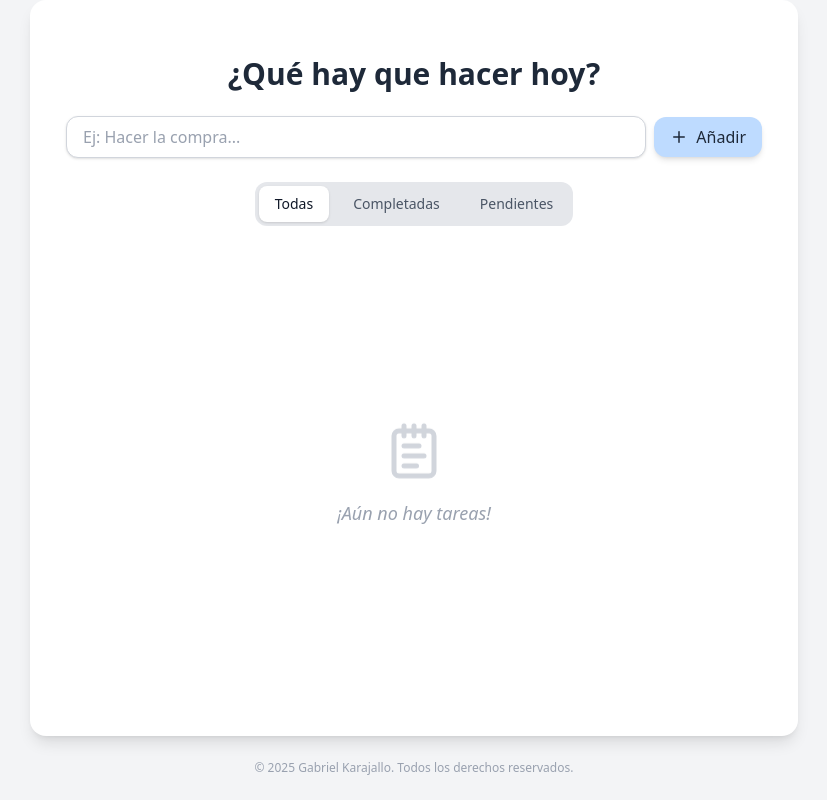
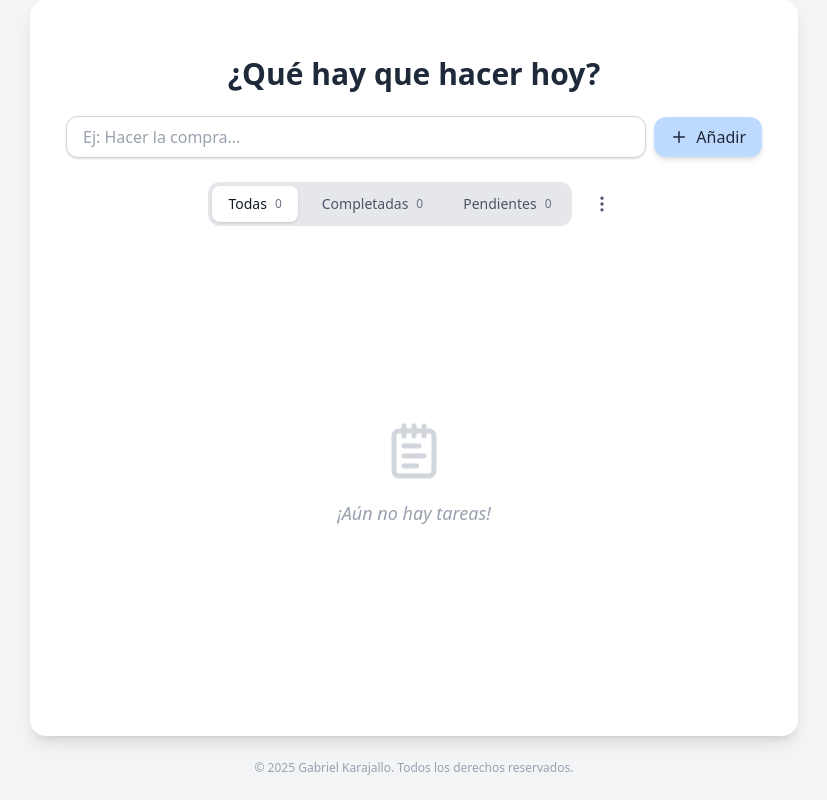
Before and after one commit to Gabriel-Karajallo/To-Do-App, a React (Vite) app: page / in a window 1280 px wide. Shown: the whole page, without its empty margins (226-1053 px from the left). Built offline with nearby package versions, Linux system fonts and the light colour scheme.

Commit message:
Se mejoran funcionalidades.

```diff
--- a/src/App.tsx
+++ b/src/App.tsx
@@ -1,52 +1,58 @@
-import { useState, useEffect } from "react"
-import TodoForm from "./Components/TodoForm"
-import TodoList from "./Components/TodoList"
-import type { Todo } from "./Types/todo"
-import "./Styles/index.css"
-import "./Styles/app.css"
-import FilterSegment from "./Components/FilterSegment";
-
+import { useState, useEffect } from "react";
+import TodoForm from "./Components/TodoForm";
+import TodoList from "./Components/TodoList";
+import type { Todo } from "./Types/todo";
+import "./Styles/index.css";
+import "./Styles/app.css";
+import FilterBar from "./Components/FilterBar";
 
 export default function App() {
   const [todos, setTodos] = useState<Todo[]>(() => {
-    const savedTodos = localStorage.getItem("todos")
-    return savedTodos ? JSON.parse(savedTodos) : []
-  })
-  const [filter, setFilter] = useState<Filter>("all")
+    const savedTodos = localStorage.getItem("todos");
+    return savedTodos ? JSON.parse(savedTodos) : [];
+  });
+  const [filter, setFilter] = useState<Filter>("all");
 
   const addTodo = (text: string) => {
     const newTodo: Todo = {
       id: Date.now(),
       text,
       completed: false,
-    }
-    setTodos([...todos, newTodo])
-  }
+    };
+    setTodos([...todos, newTodo]);
+  };
 
   const toggleTodo = (id: number) => {
     setTodos(
       todos.map((todo) =>
         todo.id === id ? { ...todo, completed: !todo.completed } : todo
       )
-    )
-  }
+    );
+  };
 
   const deleteTodo = (id: number) => {
-    setTodos(todos.filter((todo) => todo.id !== id))
-  }
+    setTodos(todos.filter((todo) => todo.id !== id));
+  };
 
-  type Filter = "all" | "completed" | "pending"
+  type Filter = "all" | "completed" | "pending";
 
   const filteredTodos = todos.filter((todo) => {
-    if (filter === "all") return true
-    if (filter === "completed") return todo.completed
-    if (filter === "pending") return !todo.completed
-    return true
-  })
+    if (filter === "all") return true;
+    if (filter === "completed") return todo.completed;
+    if (filter === "pending") return !todo.completed;
+    return true;
+  });
+
+  const handleClearCompleted = () => {
+  setTodos((prevTodos) => prevTodos.filter((todo) => !todo.completed));
+};
+  const handleClearAll = () => {
+    setTodos([]);
+  };
 
   useEffect(() => {
-    localStorage.setItem("todos", JSON.stringify(todos))
-  }, [todos])
+    localStorage.setItem("todos", JSON.stringify(todos));
+  }, [todos]);
 
   return (
     <div className="min-h-screen bg-gray-100 dark:bg-neutral-900 flex flex-col items-center justify-center px-4">
@@ -59,7 +65,15 @@ export default function App() {
         <TodoForm onAddTodo={addTodo} />
 
         {/* Filtros */}
-        <FilterSegment filter={filter} setFilter={setFilter} />
+        <FilterBar
+          filter={filter}
+          setFilter={setFilter}
+          onClearCompleted={handleClearCompleted}
+          onClearAll={handleClearAll}
+          total={todos.length}
+          completed={todos.filter(t => t.completed).length}
+          pending={todos.filter(t => !t.completed).length}
+        />
 
         {/* Lista */}
         <TodoList
@@ -74,5 +88,5 @@ export default function App() {
         © 2025 Gabriel Karajallo. Todos los derechos reservados.
       </footer>
     </div>
-  )
+  );
 }
--- /dev/null
+++ b/src/Components/FilterBar.tsx
@@ -0,0 +1,89 @@
+import { MoreVertical, Trash2, BadgeCheck } from "lucide-react";
+import { useState, useRef, useEffect } from "react";
+
+interface FilterBarProps {
+  filter: "all" | "completed" | "pending";
+  setFilter: (f: "all" | "completed" | "pending") => void;
+  onClearCompleted: () => void;
+  onClearAll: () => void;
+  total: number;
+  completed: number;
+  pending: number;
+}
+
+export default function FilterBar({ filter, setFilter, onClearCompleted, onClearAll, total, completed, pending }: FilterBarProps) {
+  const segments = [
+    { label: "Todas", value: "all", count: total },
+    { label: "Completadas", value: "completed", count: completed },
+    { label: "Pendientes", value: "pending", count: pending },
+  ];
+
+  const [menuOpen, setMenuOpen] = useState(false);
+  const menuRef = useRef<HTMLDivElement>(null);
+
+  // Cerrar el menú al hacer click fuera
+  useEffect(() => {
+    function handleClickOutside(event: MouseEvent) {
+      if (menuRef.current && !menuRef.current.contains(event.target as Node)) {
+        setMenuOpen(false);
+      }
+    }
+    document.addEventListener("mousedown", handleClickOutside);
+    return () => document.removeEventListener("mousedown", handleClickOutside);
+  }, []);
+
+  return (
+    <div className="flex items-center justify-center gap-3">
+      {/* Segmentos de filtros */}
+      <div className="flex gap-x-2 bg-gray-200 dark:bg-neutral-700 rounded-xl p-1 w-max">
+        {segments.map((seg) => (
+  <button
+    key={seg.value}
+    onClick={() => setFilter(seg.value as typeof filter)}
+    className={`px-4 py-2 rounded-lg text-sm font-medium transition-colors duration-300
+      ${filter === seg.value
+        ? "bg-white dark:bg-gray-600 text-gray-900 dark:text-white shadow"
+        : "text-gray-600 dark:text-gray-300 hover:bg-gray-100 dark:hover:bg-neutral-600"
+      } flex items-center gap-2`}
+  >
+    <span>{seg.label}</span>
+    <span className="text-gray-500 dark:text-gray-400 text-xs">{seg.count}</span>
+  </button>
+))}
+      </div>
+
+      {/* Botón de menú */}
+      <div className="relative" ref={menuRef}>
+        <button
+          onClick={() => setMenuOpen((prev) => !prev)}
+          className="p-2 rounded-md hover:bg-gray-100 dark:hover:bg-neutral-700 transition"
+        >
+          <MoreVertical size={20} className="text-gray-600 dark:text-gray-300" />
+        </button>
+
+        {menuOpen && (
+          <div className="absolute right-0 mt-2 w-48 bg-white dark:bg-neutral-800 shadow-lg rounded-md overflow-hidden border border-gray-200 dark:border-neutral-700 z-10">
+            <button
+              onClick={() => {
+                onClearCompleted();
+                setMenuOpen(false);
+              }}
+              className="w-full flex items-center gap-2 px-4 py-2 text-sm text-gray-700 dark:text-gray-200 hover:bg-gray-100 dark:hover:bg-neutral-700 transition"
+            >
+              <BadgeCheck size={16} /> Eliminar completadas
+            </button>
+            <button
+              onClick={() => {
+                onClearAll();
+                setMenuOpen(false);
+              }}
+              className="w-full flex items-center gap-2 px-4 py-2 text-sm text-gray-700 dark:text-gray-200 hover:bg-gray-100 dark:hover:bg-neutral-700 transition"
+            >
+              <Trash2 size={16} /> Vaciar todas
+            </button>
+          </div>
+        )}
+      </div>
+    </div>
+  );
+}
--- a/src/Components/FilterSegment.tsx
+++ b/src/Components/FilterSegment.tsx
@@ -1,35 +1,43 @@
-import type { Dispatch, SetStateAction } from "react";
+// import type { Dispatch, SetStateAction } from "react";
 
+// type Filter = "all" | "completed" | "pending";
 
-type Filter = "all" | "completed" | "pending";
+// interface FilterSegmentProps {
+//   filter: Filter;
+//   setFilter: Dispatch<SetStateAction<Filter>>;
+//   total: number;
+//   completed: number;
+//   pending: number;
+// }
 
-interface FilterSegmentProps {
-  filter: Filter;
-  setFilter: Dispatch<SetStateAction<Filter>>;
-}
+// export default function FilterSegment({
+//   filter,
+//   setFilter,
+//   total,
+//   completed,
+//   pending,
+// }: FilterSegmentProps) {
+//   const segments: { label: string; value: Filter; count: number }[] = [
+//     { label: "Todas", value: "all", count: total },
+//     { label: "Completadas", value: "completed", count: completed },
+//     { label: "Pendientes", value: "pending", count: pending },
+//   ];
 
-export default function FilterSegment({ filter, setFilter }: FilterSegmentProps) {
-  const segments: { label: string; value: Filter }[] = [
-    { label: "Todas", value: "all" },
-    { label: "Completadas", value: "completed" },
-    { label: "Pendientes", value: "pending" },
-  ];
-
-  return (
-    <div className="flex gap-x-2 bg-gray-200 dark:bg-neutral-700 rounded-xl p-1 w-max mx-auto">
-      {segments.map((seg) => (
-        <button
-          key={seg.value}
-          onClick={() => setFilter(seg.value)}
-          className={`px-4 py-2 rounded-lg text-sm font-medium transition-colors duration-300
-            ${filter === seg.value
-              ? "bg-white dark:bg-gray-600 text-gray-900 dark:text-white shadow"
-              : "text-gray-600 dark:text-gray-300 hover:bg-gray-100 dark:hover:bg-neutral-600"
-            }`}
-        >
-          {seg.label}
-        </button>
-      ))}
-    </div>
-  );
-}
+//   return (
+//     <div className="flex gap-x-2 bg-gray-200 dark:bg-neutral-700 rounded-xl p-1 w-max mx-auto">
+//       {segments.map((seg) => (
+//         <button
+//           key={seg.value}
+//           onClick={() => setFilter(seg.value)}
+//           className={`px-4 py-2 rounded-lg text-sm font-medium transition-colors duration-300
+//             ${filter === seg.value
+//               ? "bg-white dark:bg-gray-600 text-gray-900 dark:text-white shadow"
+//               : "text-gray-600 dark:text-gray-300 hover:bg-gray-100 dark:hover:bg-neutral-600"
+//             }`}
+//         >
+//           {seg.label} ({seg.count})
+//         </button>
+//       ))}
+//     </div>
+//   );
+// }
```
